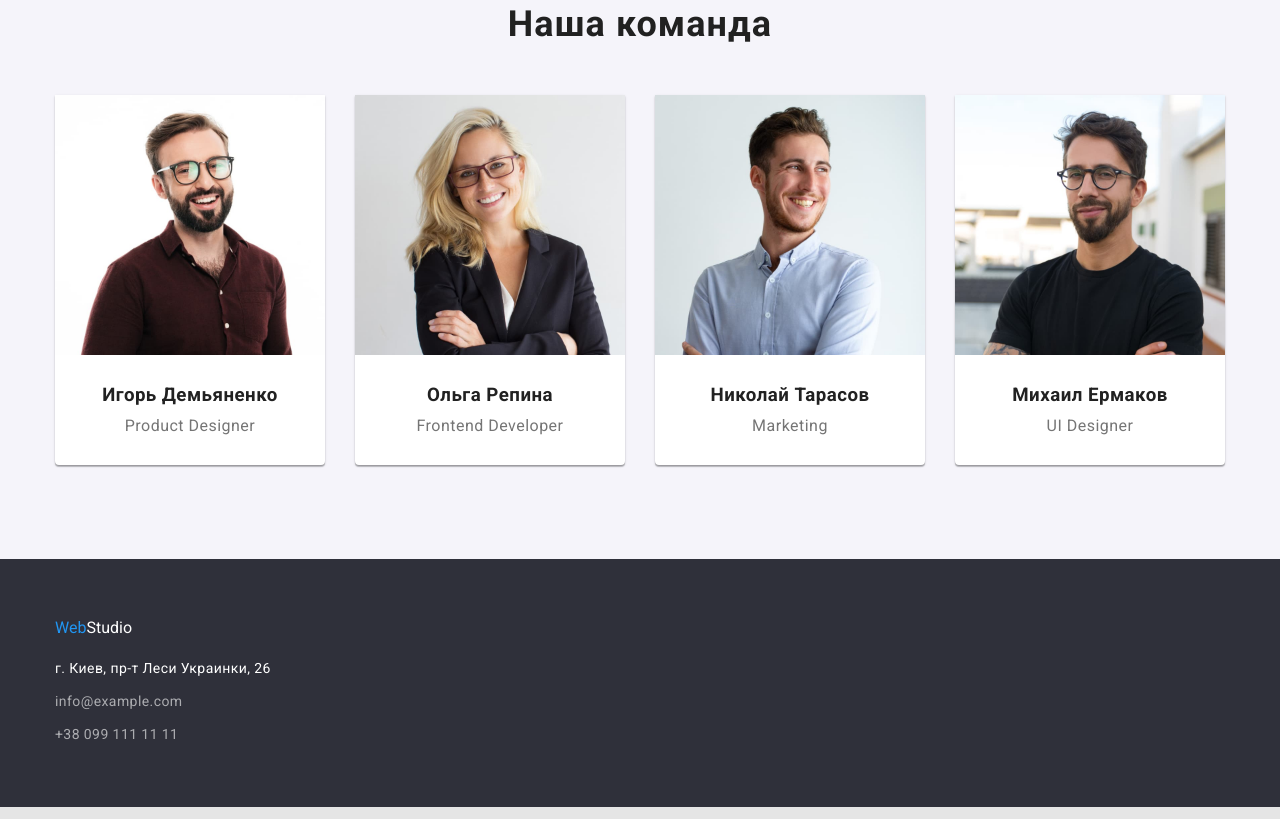
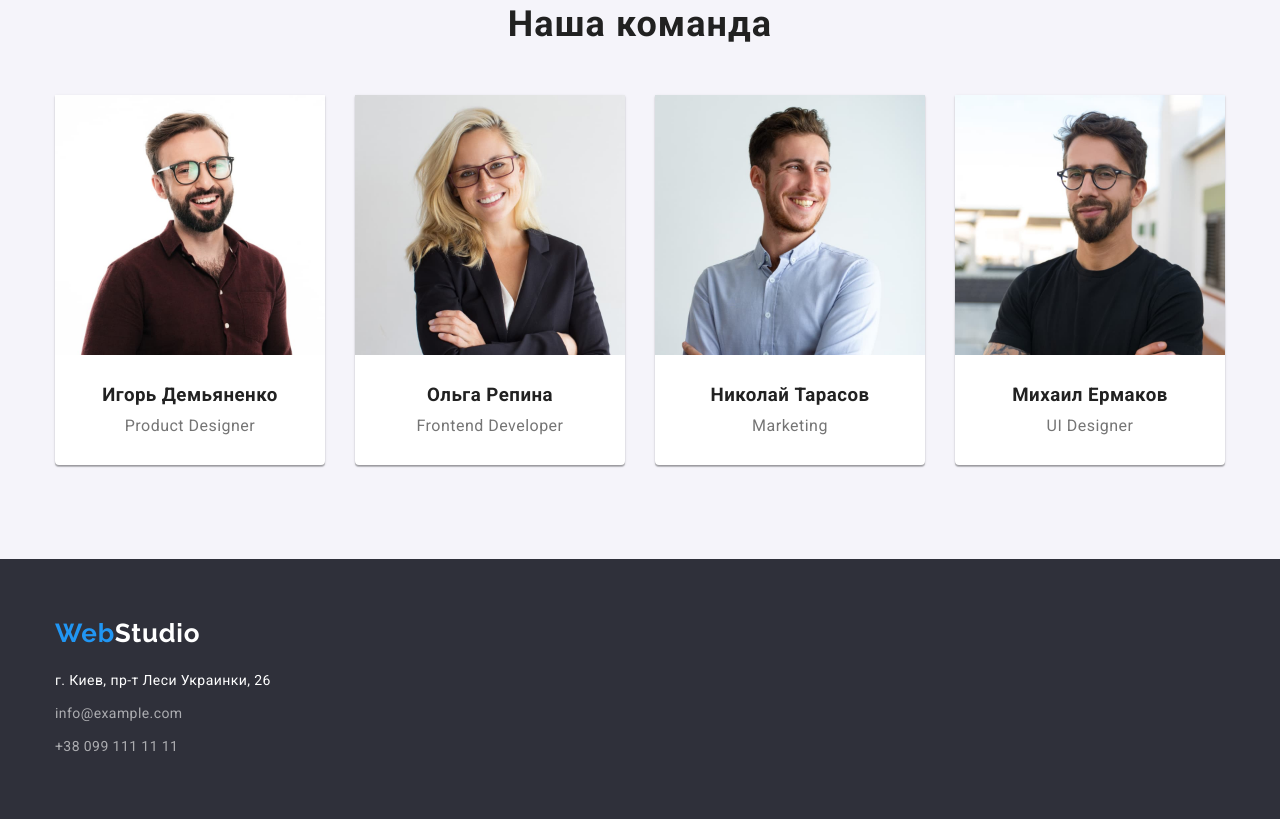
Before and after one commit to Peleshko/goit-markup-hw-03, a plain HTML site: page index.html in a window 1280 px wide. Shown: the part 1524-2343 px from the top of the page. Drawn offline with nearby package versions, Linux system fonts and the light colour scheme.

Commit message:
Поправила нижнее лого

```diff
--- a/css/style.css
+++ b/css/style.css
@@ -355,6 +355,12 @@ img {
 }
 
 .logo-footer {
+    color: #000000;
+    font-family: Raleway;
+    font-weight: 700;
+    font-size: 26px;
+    line-height: 1,2;
+    letter-spacing: 0.03em;
     margin-top: 60px;
 }
 
```
